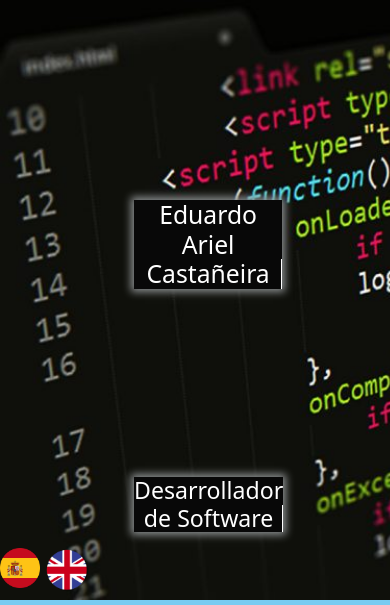
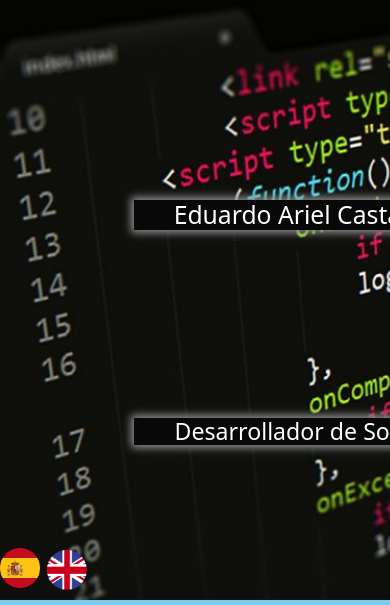
Before and after one commit to eduucas99/portafolio1, a plain HTML site: page index.html in a window 390 px wide. Shown: the top 605 px of the page. Drawn offline with nearby package versions, Linux system fonts and the light colour scheme.

Commit message:
Update principal+.css

```diff
--- a/CSS/principal+.css
+++ b/CSS/principal+.css
@@ -67,7 +67,7 @@
         background: #080808;
         position: relative;
         top: 200PX;
-        width: 40.5%;
+        width: 100%;
         color:#ffffff;
         text-align: center;
         font-family: inherit;
@@ -148,7 +148,7 @@
         background: #080808;
         position: relative;
         top: 380PX;
-        width: 40.5%;
+        width: 100%;
         color:#ffffff;
         text-align: center;
         font-family: inherit;
```
